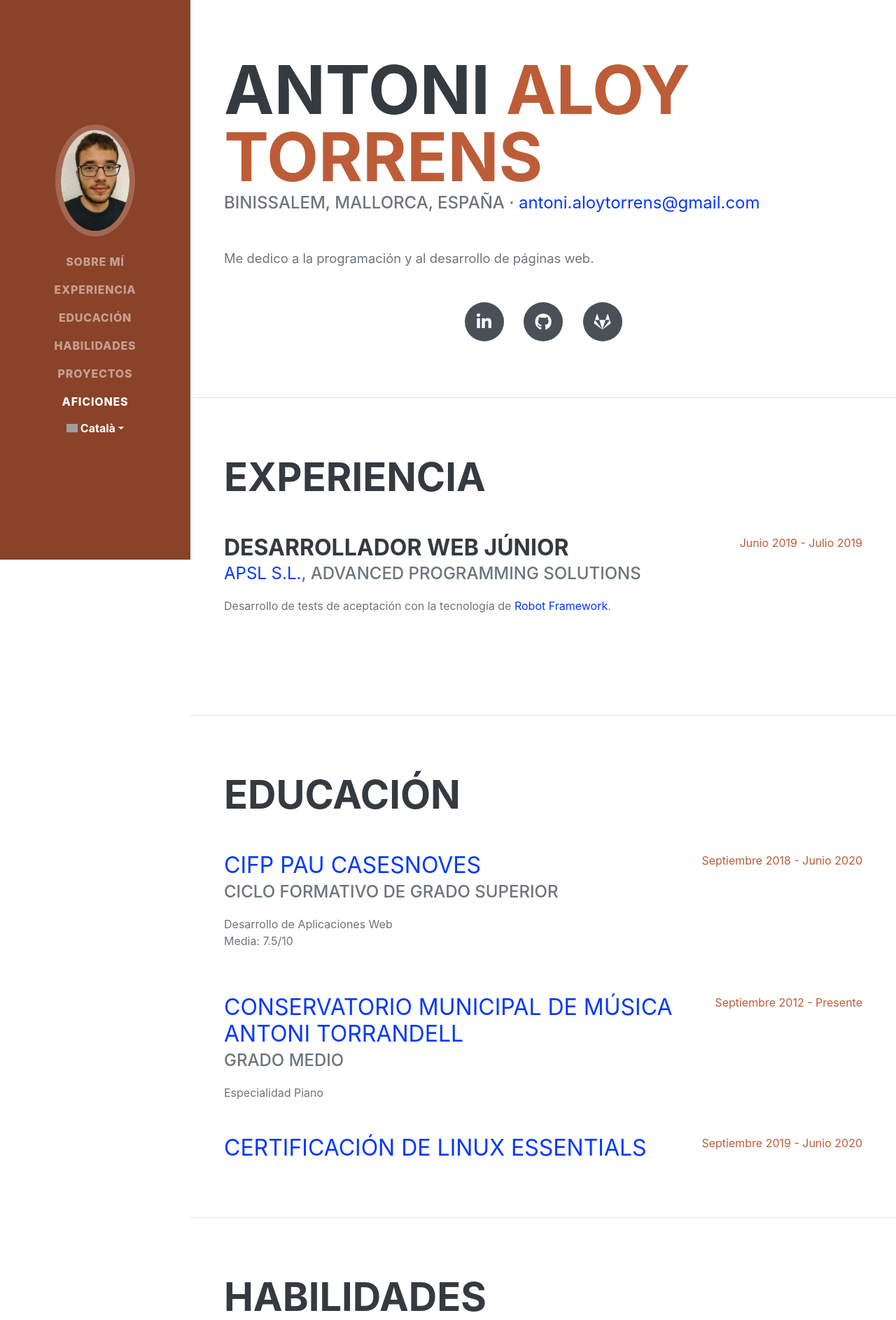
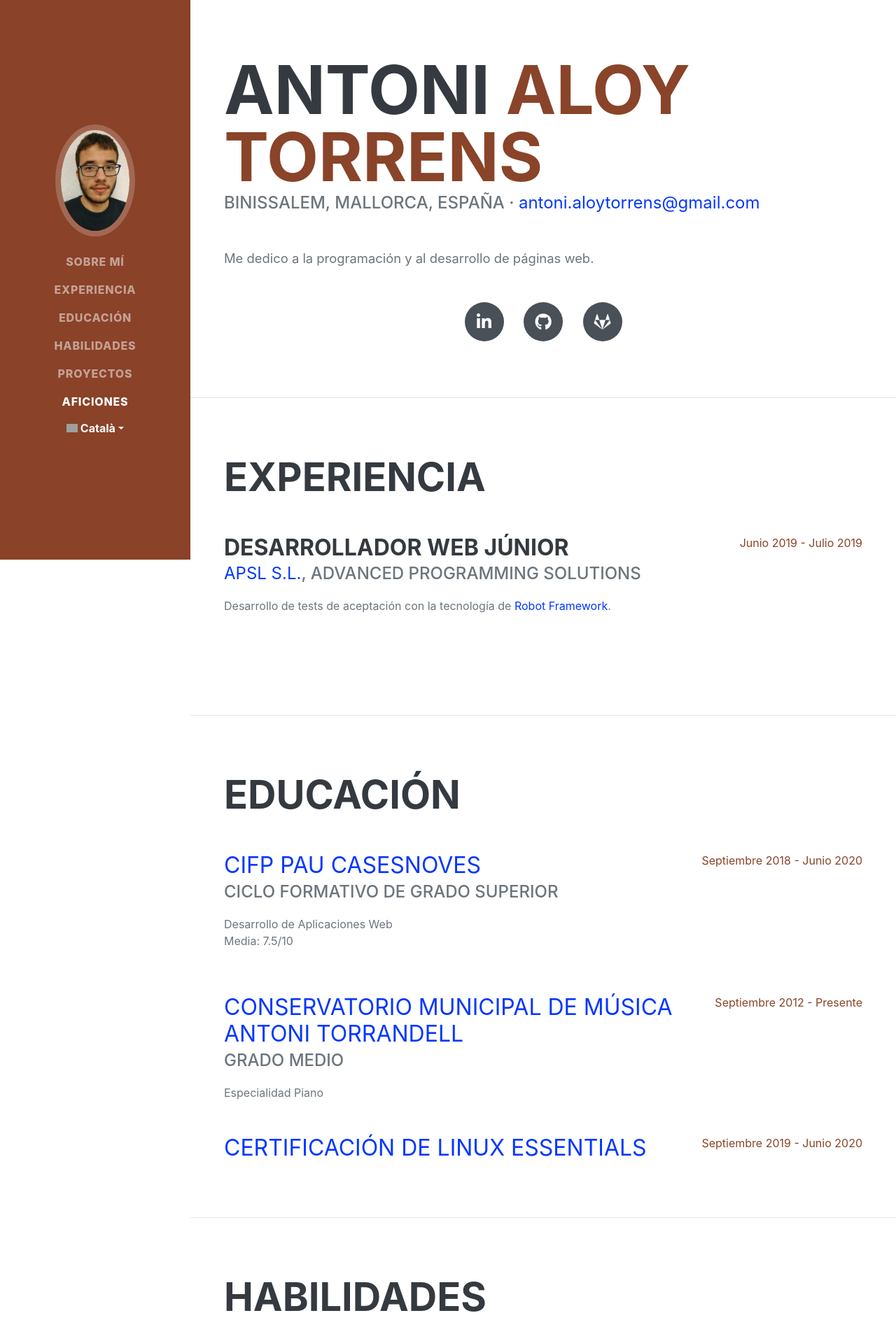
Before and after one commit to antonialoytorrens/portfolio, a Django app: page / in a window 1280 px wide. Shown: the top 1887 px of the page at 70% size. Run offline with Django 3.2, Linux system fonts and the light colour scheme; data comes from the database, SQL or seed files in the repository; some libraries are stand-ins or nearby versions; some web fonts are replaced; grey boxes are pictures that could not be loaded.

Commit message:
Arreglat errors contrast W3C

```diff
--- a/main/static/css/index.css
+++ b/main/static/css/index.css
@@ -8,6 +8,10 @@
 
 #sideNav {
     background: #8A4228 !important;
+}
+
+.text-primary {
+    color: #894429 !important;
 }
 
 
```
